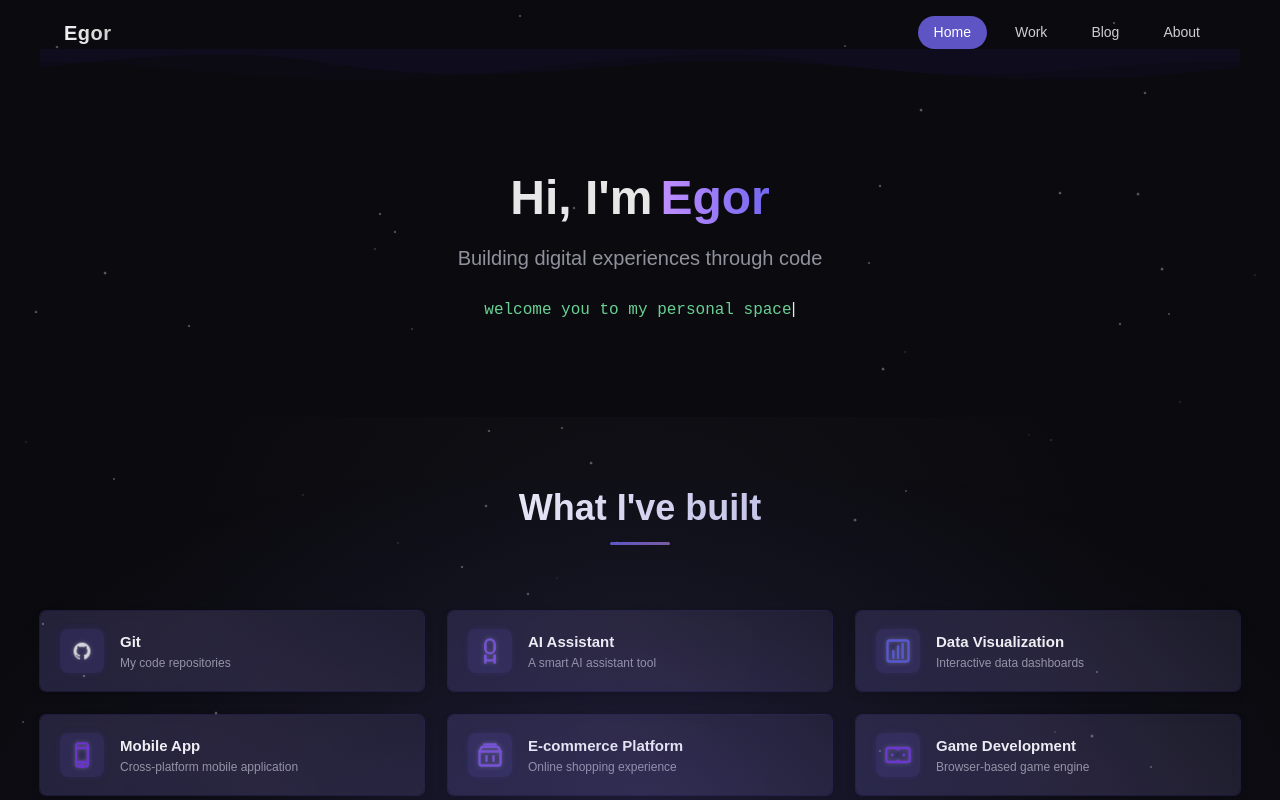
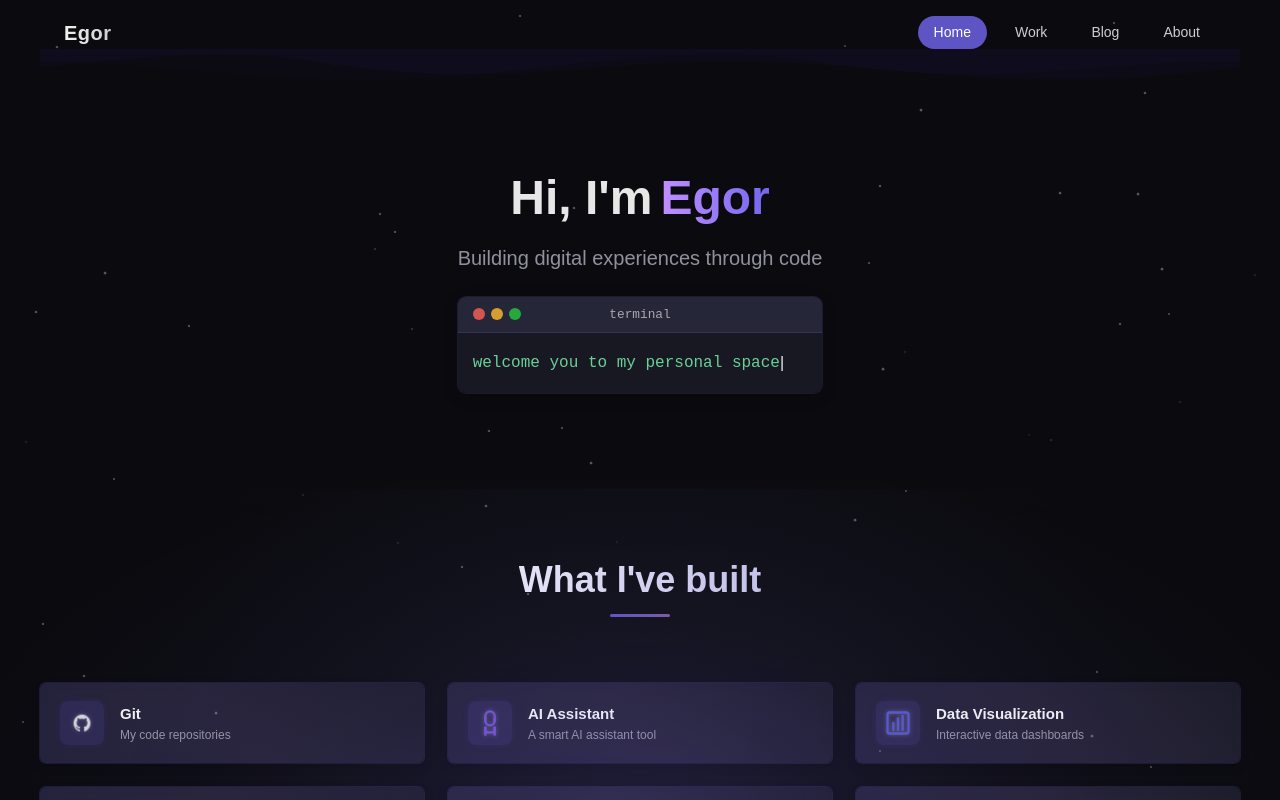
Before and after one commit to KindImagination/simple_blog, a Nuxt app: page / in a window 1280 px wide. Shown: the top 800 px of the page. Built offline with nearby package versions, Linux system fonts and the light colour scheme; no server answers.

Commit message:
feat: redesign terminal display on homepage with new container structure, enhanced styling, and interactive buttons

```diff
--- a/pages/index.vue
+++ b/pages/index.vue
@@ -5,8 +5,19 @@
       <div class="hero-content">
         <h1 class="hero-title">Hi, I'm<span class="gradient-text">Egor</span></h1>
         <p class="hero-subtitle">Building digital experiences through code</p>
-        <div class="terminal-typing">
-          <span id="typing-effect" class="typing-text"></span>
+
+        <div class="terminal-container">
+          <div class="terminal-header">
+            <div class="terminal-buttons">
+              <span class="terminal-button close"></span>
+              <span class="terminal-button minimize"></span>
+              <span class="terminal-button maximize"></span>
+            </div>
+            <div class="terminal-title">terminal</div>
+          </div>
+          <div class="terminal-body">
+            <span id="typing-effect" class="typing-text"></span>
+          </div>
         </div>
       </div>
     </section>
@@ -77,6 +88,82 @@ onUnmounted(() => {
 </script>
 
 <style>
+.terminal-container {
+  margin: 1.5rem auto 0;
+  width: 100%;
+  max-width: 500px;
+  border-radius: 8px;
+  overflow: hidden;
+  background-color: rgba(30, 30, 45, 0.7);
+  backdrop-filter: blur(8px);
+  box-shadow:
+    0 4px 15px rgba(0, 0, 0, 0.2),
+    0 0 0 1px rgba(115, 103, 240, 0.2);
+  transition: all 0.3s ease;
+}
+
+.terminal-container:hover {
+  box-shadow:
+    0 6px 20px rgba(0, 0, 0, 0.3),
+    0 0 0 1px rgba(115, 103, 240, 0.4);
+  transform: translateY(-2px);
+}
+
+.terminal-header {
+  display: flex;
+  align-items: center;
+  justify-content: center;
+  position: relative;
+  padding: 8px 15px;
+  background-color: rgba(40, 40, 60, 0.9);
+  border-bottom: 1px solid rgba(115, 103, 240, 0.2);
+}
+
+.terminal-title {
+  font-size: 0.8rem;
+  color: rgba(255, 255, 255, 0.6);
+  font-family: monospace;
+  text-transform: lowercase;
+}
+
+.terminal-buttons {
+  position: absolute;
+  left: 15px;
+  display: flex;
+  gap: 6px;
+}
+
+.terminal-button {
+  width: 12px;
+  height: 12px;
+  border-radius: 50%;
+  transition: all 0.2s ease;
+}
+
+.terminal-button.close {
+  background-color: rgba(255, 95, 86, 0.8);
+}
+
+.terminal-button.minimize {
+  background-color: rgba(255, 189, 46, 0.8);
+}
+
+.terminal-button.maximize {
+  background-color: rgba(39, 201, 63, 0.8);
+}
+
+.terminal-button:hover {
+  transform: scale(1.1);
+}
+
+.terminal-body {
+  padding: 15px;
+  height: 60px;
+  display: flex;
+  align-items: center;
+}
+
+
 .main-wrapper {
   position: relative;
   width: 100%;
```
